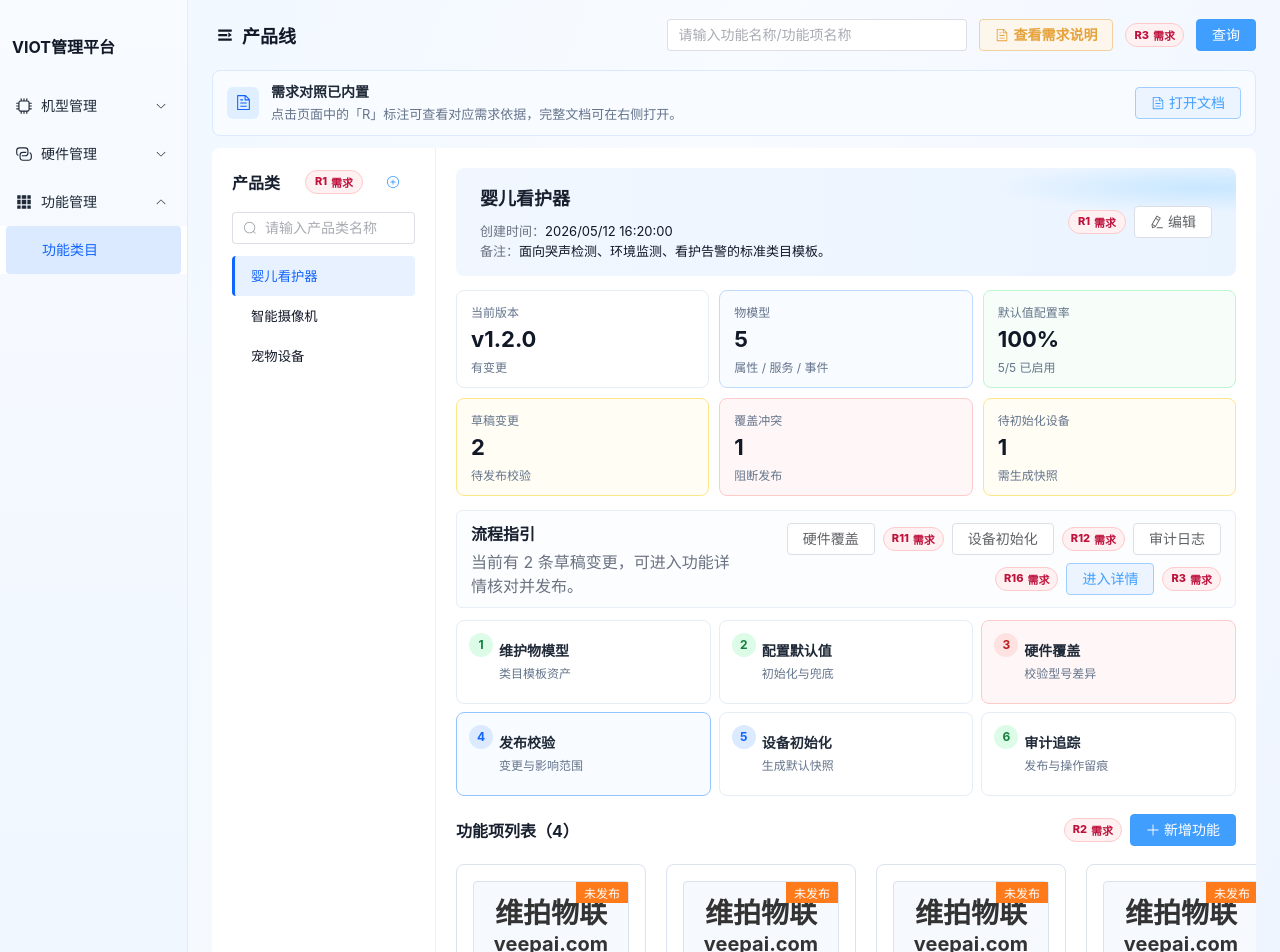
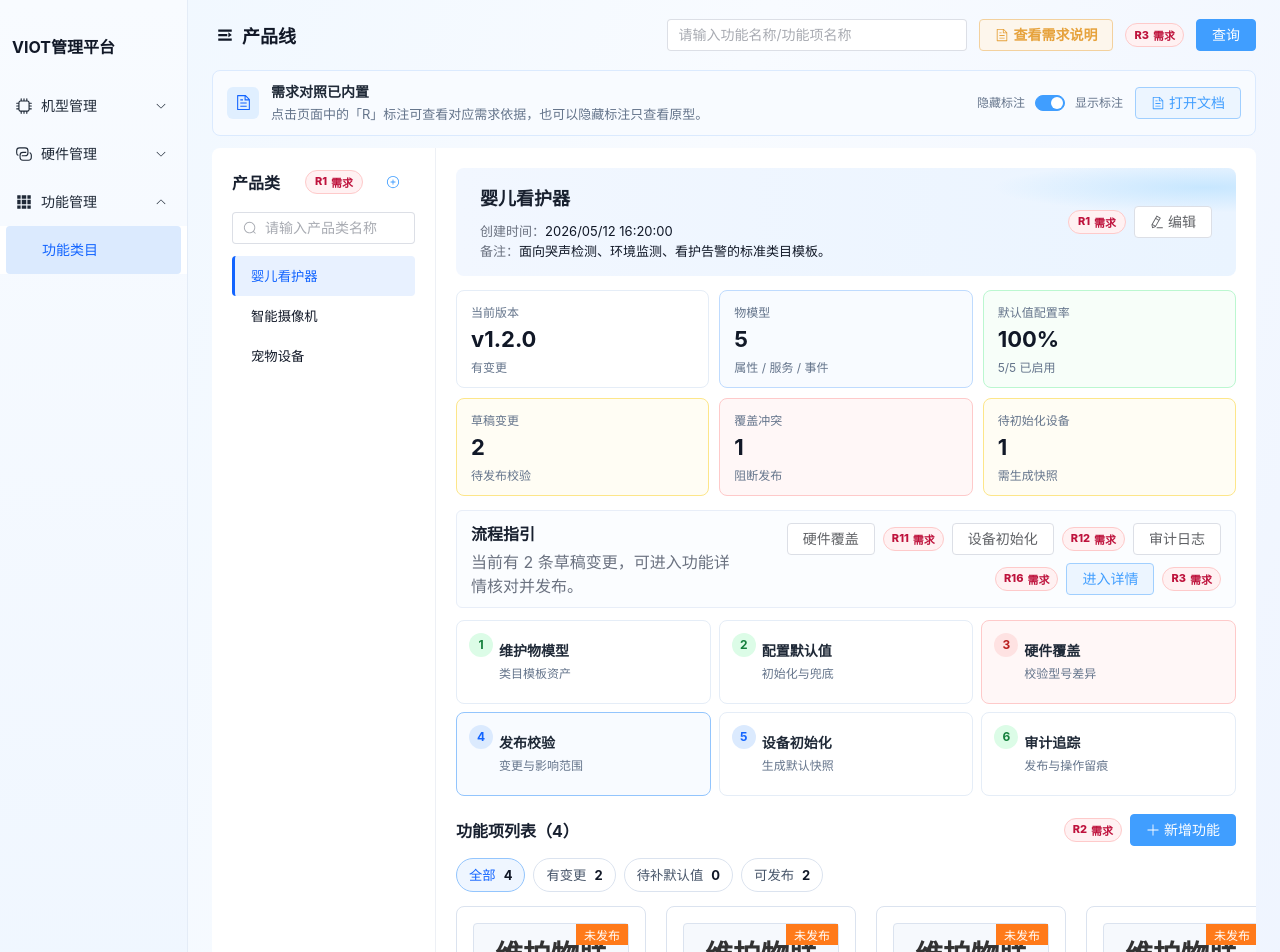
Before and after one commit to tangtangtang-tys/0512-Thing-Model-Optimization, a Vue app: page /#/iot/thing-model in a window 1280 px wide. Shown: the top 952 px of the page. Built offline with nearby package versions, Linux system fonts and the light colour scheme.

Commit message:
Add marker toggle and feature filters

```diff
--- a/src/components/RequirementMarker.vue
+++ b/src/components/RequirementMarker.vue
@@ -1,5 +1,6 @@
 <template>
   <el-popover
+    v-if="showRequirementMarkers"
     :placement="placement"
     :width="width"
     trigger="click"
@@ -31,7 +32,7 @@
 </template>
 
 <script setup lang="ts">
-import { computed } from 'vue';
+import { computed, inject, type Ref } from 'vue';
 import { getRequirementMarker, type RequirementMarkerDoc } from '@/docs/requirementMarkers';
 
 const props = withDefaults(
@@ -61,6 +62,7 @@ const fallbackMarker: RequirementMarkerDoc = {
 };
 
 const marker = computed(() => getRequirementMarker(props.id) || fallbackMarker);
+const showRequirementMarkers = inject<Ref<boolean>>('showRequirementMarkers', computed(() => true));
 </script>
 
 <style scoped lang="scss">
--- a/src/views/iot/ThingModelWorkspace.vue
+++ b/src/views/iot/ThingModelWorkspace.vue
@@ -57,8 +57,9 @@
         </div>
         <div class="requirements-guide__content">
           <strong>需求对照已内置</strong>
-          <span>点击页面中的「R」标注可查看对应需求依据，完整文档可在右侧打开。</span>
+          <span>点击页面中的「R」标注可查看对应需求依据，也可以隐藏标注只查看原型。</span>
         </div>
+        <el-switch v-model="showRequirementMarkers" size="small" active-text="显示标注" inactive-text="隐藏标注" />
         <el-button type="primary" plain :icon="Document" @click="docsOpen = true">打开文档</el-button>
       </section>
 
@@ -145,14 +146,26 @@
 
             <template v-if="activeModule === 'thing-model'">
               <div class="feature-head">
-                <strong>功能项列表（{{ functionCards.length }}）</strong>
+                <strong>功能项列表（{{ filteredFunctionCards.length }}）</strong>
                 <div class="inline-action-group">
                   <RequirementMarker id="function-manage" placement="left" />
                   <el-button type="primary" :icon="Plus" @click="handleAddFunction">新增功能</el-button>
                 </div>
               </div>
+              <div class="feature-filters" aria-label="功能项筛选">
+                <button
+                  v-for="item in featureFilters"
+                  :key="item.key"
+                  type="button"
+                  :class="{ active: featureFilter === item.key }"
+                  @click="featureFilter = item.key"
+                >
+                  <span>{{ item.label }}</span>
+                  <strong>{{ item.count }}</strong>
+                </button>
+              </div>
               <div class="feature-grid">
-                <button v-for="card in functionCards" :key="card.id" class="feature-card" type="button" @click="openFeatureDetail(card)">
+                <button v-for="card in filteredFunctionCards" :key="card.id" class="feature-card" type="button" @click="openFeatureDetail(card)">
                   <div class="feature-image" :class="{ ai: card.ai }">
                     <template v-if="card.ai">
                       <span class="ai-mark">AI</span>
@@ -172,10 +185,10 @@
                   <small>最近更新：{{ card.updatedAt }}</small>
                 </button>
               </div>
-              <el-empty v-if="functionCards.length === 0" description="暂无功能项">
+              <el-empty v-if="filteredFunctionCards.length === 0" description="当前筛选下暂无功能项">
                 <el-button type="primary" :icon="Plus" @click="handleAddFunction">新增功能</el-button>
               </el-empty>
-              <div class="page-foot">共 {{ functionCards.length }} 条　24条/页　1 页</div>
+              <div class="page-foot">共 {{ filteredFunctionCards.length }} 条　24条/页　1 页</div>
             </template>
 
             <template v-else-if="activeModule === 'hardware'">
@@ -297,7 +310,7 @@
 </template>
 
 <script setup lang="ts">
-import { computed, defineComponent, h, nextTick, onBeforeUnmount, onMounted, reactive, ref, toRaw, watch } from 'vue';
+import { computed, defineComponent, h, nextTick, onBeforeUnmount, onMounted, provide, reactive, ref, toRaw, watch } from 'vue';
 import {
   ArrowLeft,
   ArrowRight,
@@ -374,6 +387,7 @@ import {
 } from '@/api/iot/thingModel';
 
 type ModuleKey = 'thing-model' | 'hardware' | 'devices' | 'audit';
+type FeatureFilterKey = 'all' | 'changed' | 'missing-default' | 'ready';
 
 interface FunctionCard {
   id: string;
@@ -405,6 +419,7 @@ const importOpen = ref(false);
 const publishOpen = ref(false);
 const hardwareDialogOpen = ref(false);
 const docsOpen = ref(false);
+const showRequirementMarkers = ref(true);
 const exportDialogOpen = ref(false);
 const exportContent = ref('');
 const editingCategory = ref<ProductCategory | null>(null);
@@ -421,6 +436,8 @@ const hardwareOverrides = ref<HardwareOverride[]>([]);
 const deviceInstances = ref<DeviceInstance[]>([]);
 const auditLogs = ref<AuditLog[]>([]);
 let lastDocumentActionAt = 0;
+
+provide('showRequirementMarkers', showRequirementMarkers);
 
 const queryParams = reactive<QueryParams>({
   pageNum: 1,
@@ -490,6 +507,19 @@ const functionCards = computed<FunctionCard[]>(() => {
     ai: name.includes('AI')
   }));
 });
+const featureFilter = ref<FeatureFilterKey>('all');
+const filteredFunctionCards = computed(() => {
+  if (featureFilter.value === 'changed') return functionCards.value.filter((card) => card.changeCount > 0);
+  if (featureFilter.value === 'missing-default') return functionCards.value.filter((card) => card.modelCount > 0 && card.defaultCount < card.modelCount);
+  if (featureFilter.value === 'ready') return functionCards.value.filter((card) => card.modelCount > 0 && card.defaultCount === card.modelCount && card.changeCount === 0);
+  return functionCards.value;
+});
+const featureFilters = computed<Array<{ key: FeatureFilterKey; label: string; count: number }>>(() => [
+  { key: 'all', label: '全部', count: functionCards.value.length },
+  { key: 'changed', label: '有变更', count: functionCards.value.filter((card) => card.changeCount > 0).length },
+  { key: 'missing-default', label: '待补默认值', count: functionCards.value.filter((card) => card.modelCount > 0 && card.defaultCount < card.modelCount).length },
+  { key: 'ready', label: '可发布', count: functionCards.value.filter((card) => card.modelCount > 0 && card.defaultCount === card.modelCount && card.changeCount === 0).length }
+]);
 const nextActionKey = computed(() => {
   if (allModels.value.length === 0) return 'model';
   if (defaultEnabledCount.value === 0) return 'default';
@@ -1406,6 +1436,11 @@ function getPublishStatusType(status: PublishStatus) {
   background: #f8fbff;
 }
 
+.requirements-guide :deep(.el-switch__label) {
+  color: #64748b;
+  font-size: 12px;
+}
+
 .requirements-guide__icon {
   display: grid;
   width: 32px;
@@ -1743,6 +1778,39 @@ function getPublishStatusType(status: PublishStatus) {
   }
 }
 
+.feature-filters {
+  display: flex;
+  flex-wrap: wrap;
+  gap: 8px;
+  margin: -6px 0 14px;
+
+  button {
+    display: inline-flex;
+    height: 34px;
+    align-items: center;
+    gap: 8px;
+    padding: 0 12px;
+    border: 1px solid #dbe3ef;
+    border-radius: 999px;
+    background: #fff;
+    color: #475569;
+    cursor: pointer;
+    transition: border-color 0.2s ease, background 0.2s ease;
+
+    strong {
+      color: #111827;
+      font-size: 13px;
+    }
+
+    &.active,
+    &:hover {
+      border-color: #93c5fd;
+      background: #eff6ff;
+      color: #1264ff;
+    }
+  }
+}
+
 .feature-grid {
   display: grid;
   grid-template-columns: repeat(auto-fill, minmax(238px, 1fr));
@@ -1783,6 +1851,14 @@ function getPublishStatusType(status: PublishStatus) {
     color: #94a3b8;
     font-size: 12px;
   }
+}
+
+.category-item:focus-visible,
+.feature-card:focus-visible,
+.workflow-step:focus-visible,
+.feature-filters button:focus-visible {
+  outline: 3px solid rgba(18, 100, 255, 0.28);
+  outline-offset: 2px;
 }
 
 .feature-meta {
```
